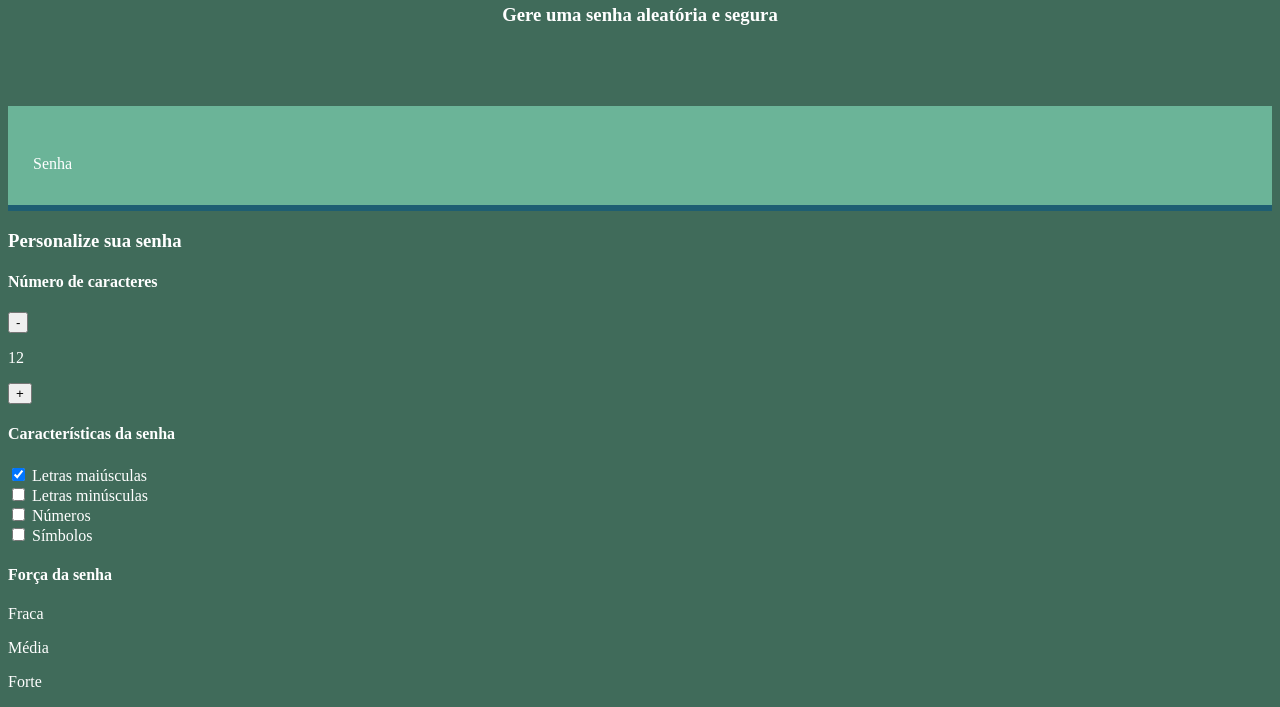
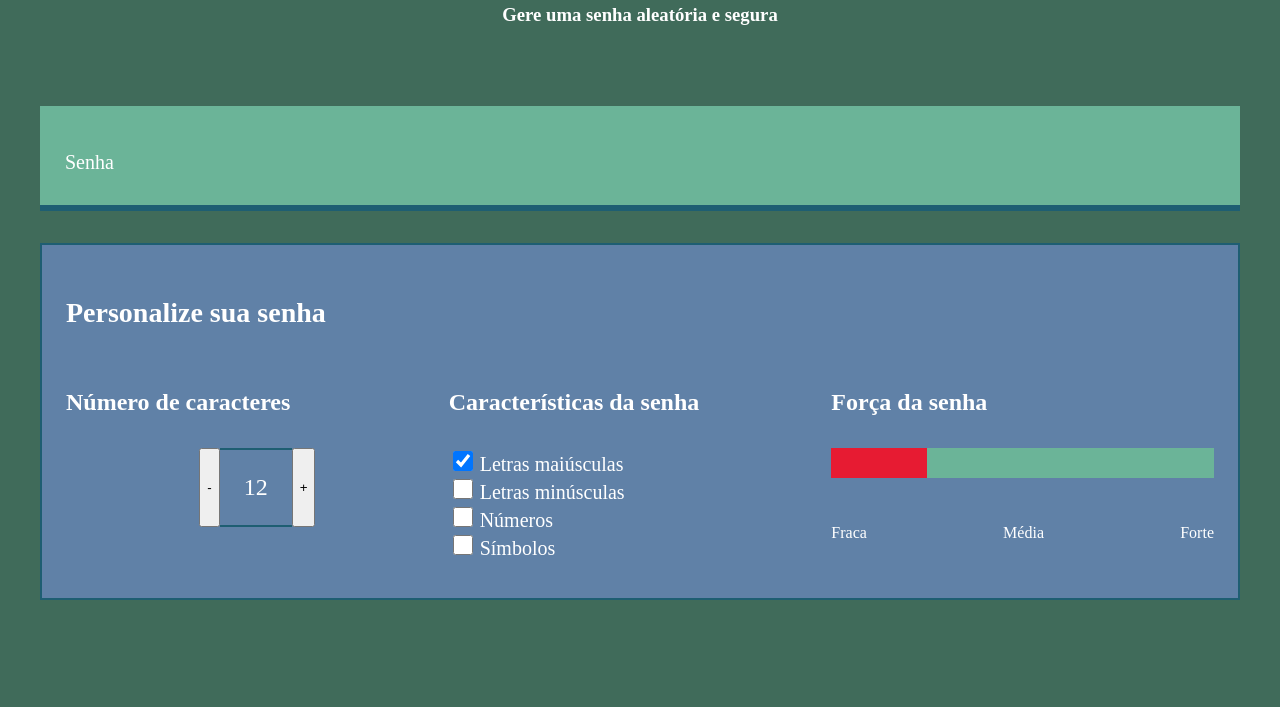
Before and after one commit to melicobra/senhasegura, a plain HTML site: page index.html in a window 1280 px wide. Shown: the part 202-909 px from the top of the page. After the commit the page ends 810 px from the top, so only its background shows below. Drawn offline with Linux system fonts and the light colour scheme.

Commit message:
Add files via upload

```diff
--- a/style.css
+++ b/style.css
@@ -43,3 +43,110 @@ body{
     font-size: 40px;
     width: 70%;
 }
+
+#campo-senha:focus {
+    outline: none;
+}
+
+.conteudo {
+    max-width: 1200px;
+    margin: 0 auto;
+}
+
+.parametro {
+    background-color: var(--fundo-texto);
+    border: 2px solid var(--borda);
+    margin-top: 32px;
+    padding: 24px;
+}
+
+.parametro-titulo {
+    font-family: var(--redhattext);
+    font-size: 28px;
+}
+
+.parametro-senha__titulo {
+    font-size: 24px;
+}
+
+.parametro-coluna__senha {
+    display: flex;
+    flex-direction: column;
+    justify-content: center;
+}
+
+.parametro-senha {
+    width: 50%;
+    margin: 0 auto;
+
+}
+
+.parametro-senha-botoes {
+    display: flex;
+    justify-content: center;
+}
+
+.parametro-senha-botao {
+    background-color: var(--fundo-texto);
+    color: var(--branco);
+    border: 2px solid var(--borda);
+    padding: 24px;
+    font-size: 24px;
+    cursor: pointer;
+}
+
+.parametro-senha__texto {
+    padding: 24px;
+    border-top: 2px solid var(--borda);
+    border-bottom: 2px solid var(--borda);
+    margin: 0;
+    font-size: 24px;
+}
+
+label {
+    font-size: 20px;
+}
+
+.checkbox {
+    width: 20px;
+    height: 20px;
+    cursor: pointer;
+}
+
+.barra {
+    background-color: var(--fundo-senha);
+    height: 30px;
+    width: 100%;
+}
+
+.forca {
+    height: 30px;
+    position: relative;
+    bottom: 30px;
+}
+
+.fraca {
+    width: 25%;
+    background-color: #e71b32;
+}
+
+.media {
+    background-color: #faf408;
+    width: 50%;
+}
+
+.forte {
+    background-color: #00ff62;
+    width: 100%;
+}
+
+.parametro-senha-textos {
+    display: flex;
+    justify-content: space-between;
+}
+
+@media screen and (min-width: 768px) {
+    .parametro-coluna__senha {
+        flex-direction: row;
+    }
+}
```
